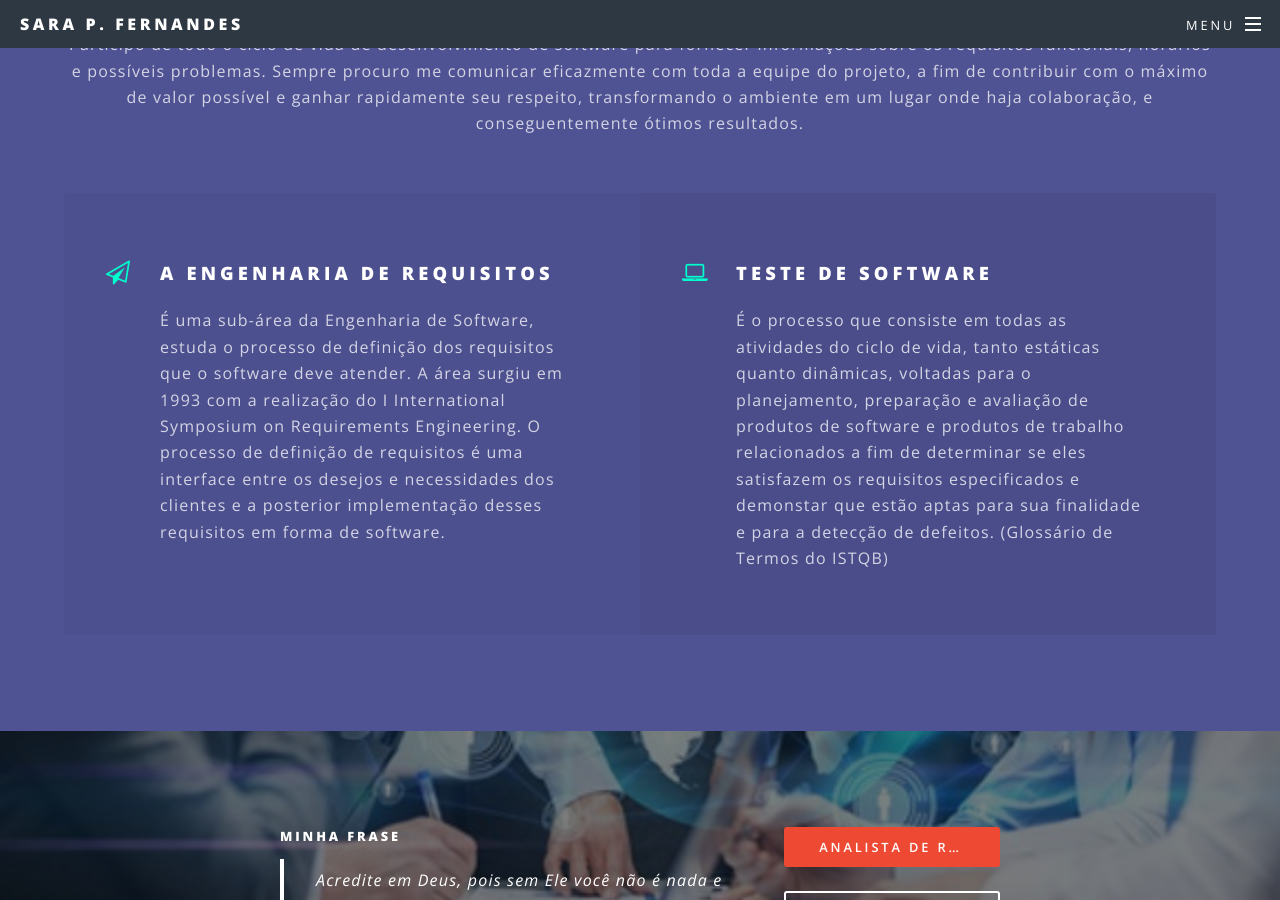
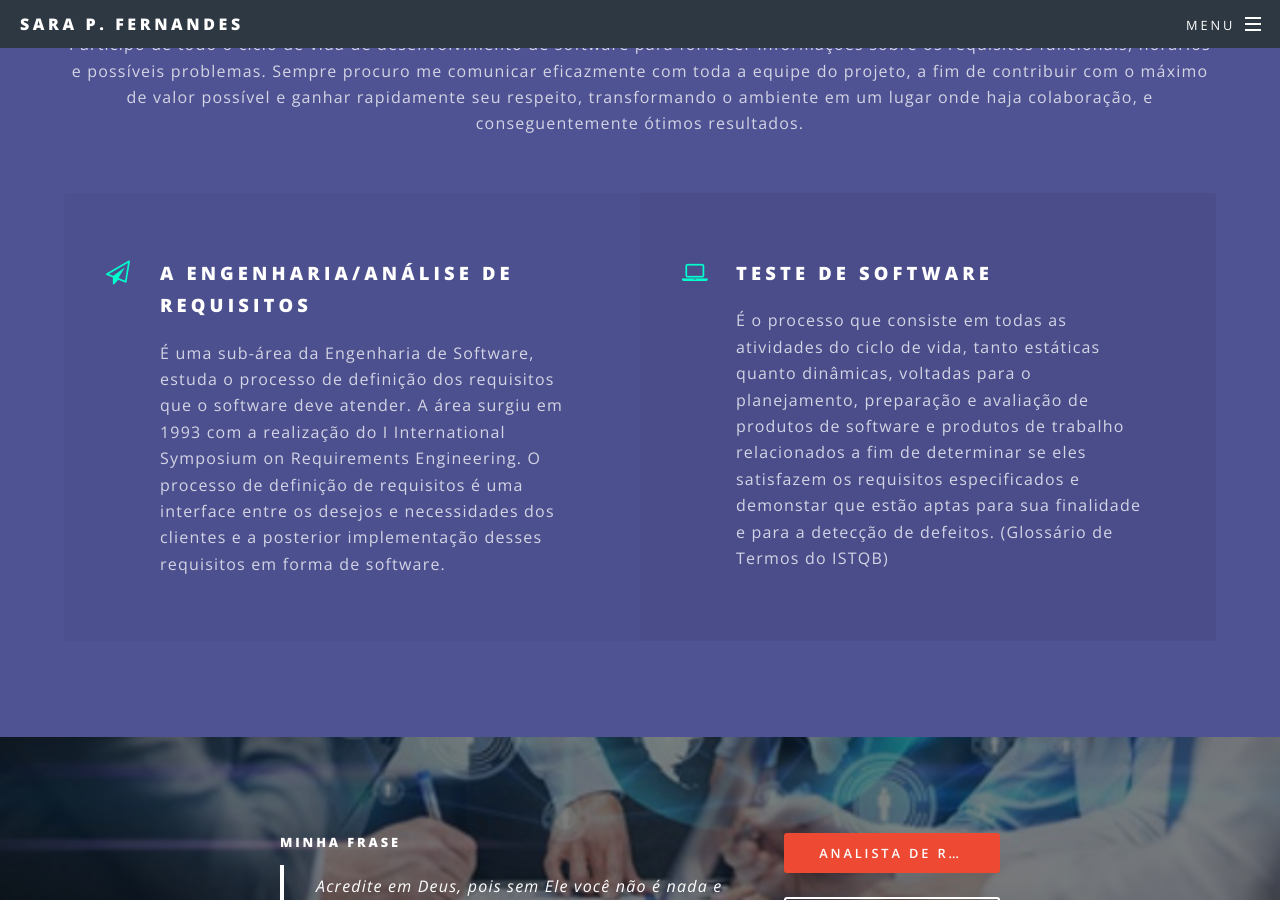
Before and after one commit to SaraFernandes/sarafernandes.github.io_sfdhgdfg, a Jekyll site: the page built from index.html, in a window 1280 px wide and 900 px high, scrolled down 2619 px. Built offline with Jekyll 4.4.1, drawn with Linux system fonts in a browser that asks for light colours.

```diff
--- a/_includes/header.html
+++ b/_includes/header.html
@@ -13,8 +13,8 @@
             <li><a href="{{ my_page.url | prepend: site.baseurl }}">{{ my_page.title }}</a></li>
             {% endif %}
             {% endfor %}
-            <li><a href="#">Sign Up</a></li>
-            <li><a href="#">Log In</a></li>
+            <!--<li><a href="#">Sign Up</a></li>
+            <li><a href="#">Log In</a></li>-->
             <li><a href="{{ "/feed.xml" | prepend: site.baseurl }}"
                    class="icon fa-feed"> RSS Feed</a></li>
           </ul>
--- a/index.html
+++ b/index.html
@@ -61,7 +61,7 @@
 							</header>
 							<ul class="features">
 								<li class="icon fa-paper-plane-o">
-									<h3>A Engenharia de Requisitos</h3>
+									<h3>A Engenharia/Análise de Requisitos</h3>
 									<p> É uma sub-área da Engenharia de Software, estuda o processo de definição dos requisitos que o software deve atender. A área surgiu em 1993 com a realização do I International Symposium on Requirements Engineering. O processo de definição de requisitos é uma interface entre os desejos e necessidades dos clientes e a posterior implementação desses requisitos em forma de software.</p>
 								</li>
 								<li class="icon fa-laptop">
```
